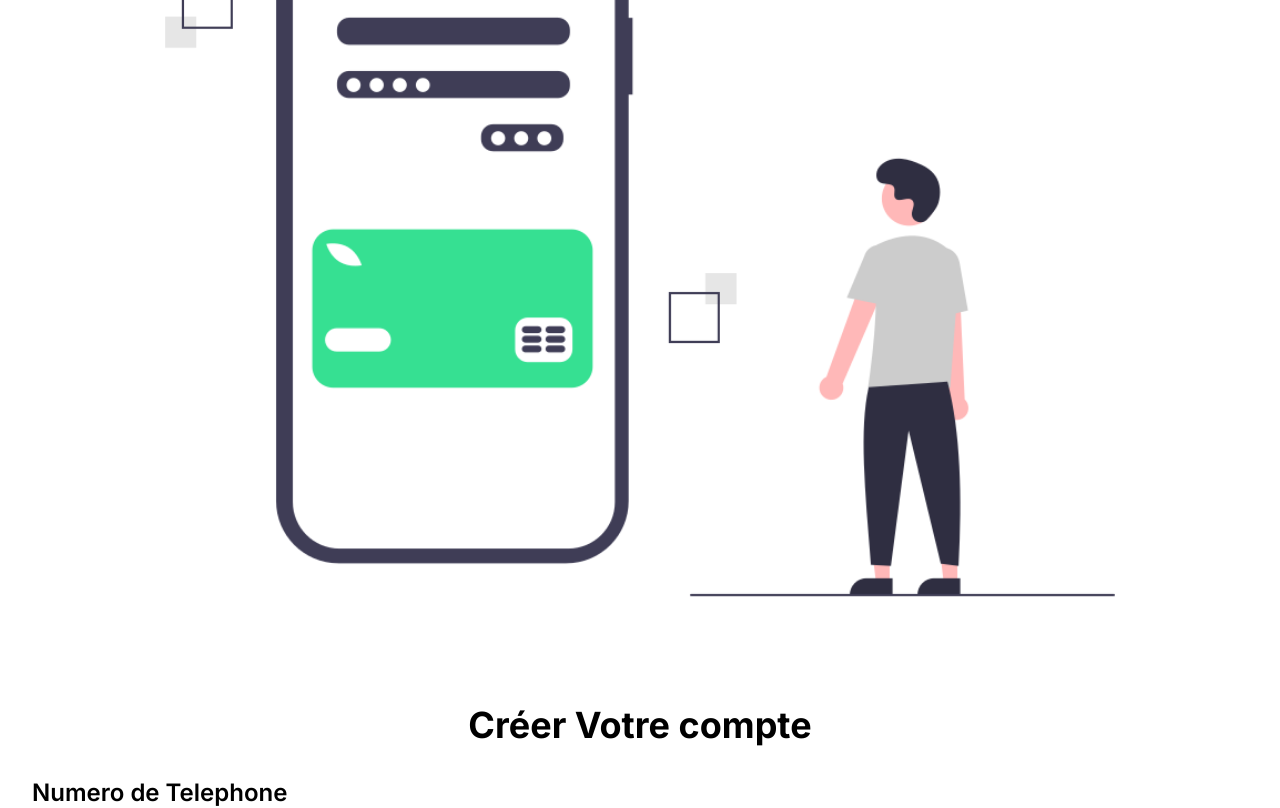
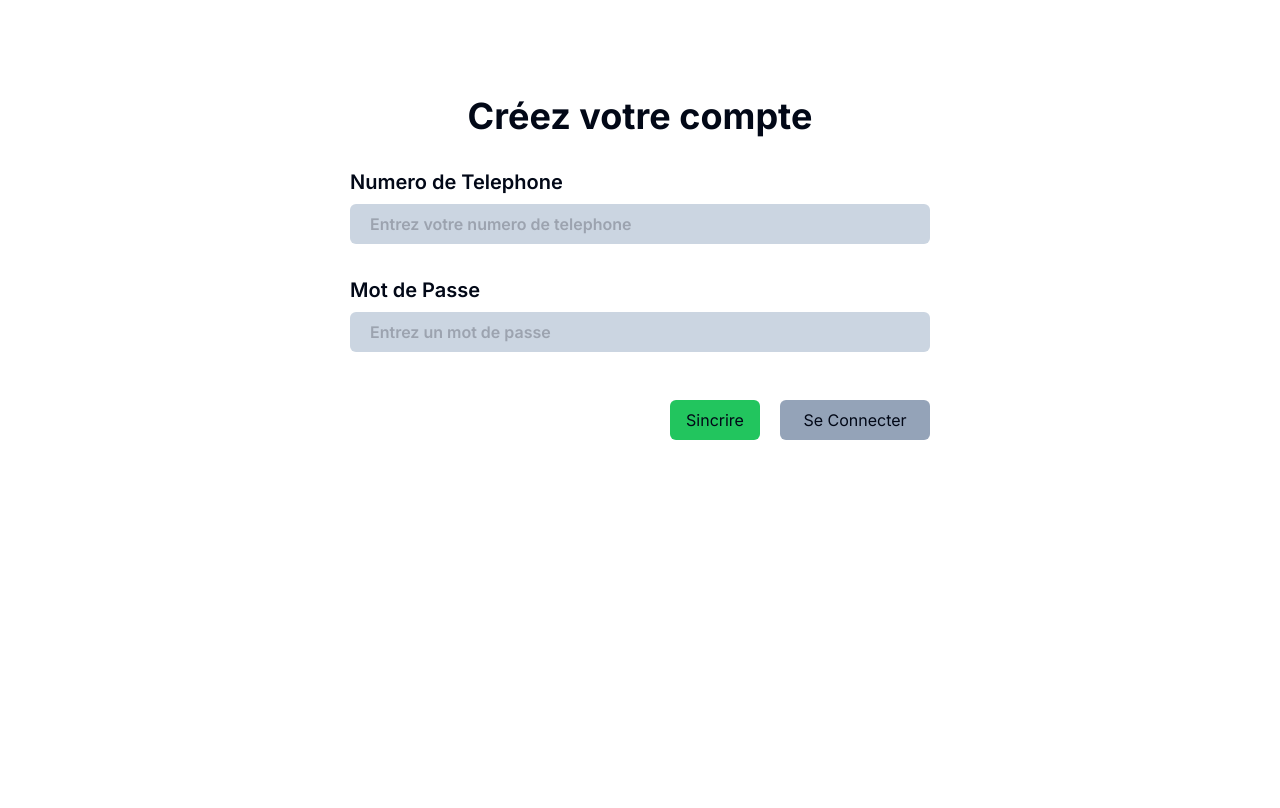
Before and after one commit to Baguel/fastpay-app1, a Next.js app: page /login in a window 1280 px wide. Shown: the top 808 px of the page. Built offline with nearby package versions, Linux system fonts and the light colour scheme.

Commit message:
creation of frontend

```diff
--- a/app/login/page.js
+++ b/app/login/page.js
@@ -3,23 +3,22 @@ import { Input } from "@/components/ui/input"
 
 export default function Login() {
   return (
-    <main className="h-screen w-full flex items-center justify-center">
-        <div className="container mx-auto">
-            <div>
-                <Image layout="responsive" width={100} height={100}  src="/undraw_Mobile_pay_re_sjb8 (1).png" alt="payment picture"/>
-                <h1 className="text-4xl mt-5 text-center font-bold text-black xs:text-2xl">Créer Votre compte</h1>
+    <main className="flex items-center justify-center">
+        <div className="h-[950px] max-w-[700px]">
+            <div className="">
+                <h1 className="mt-24 text-center font-bold text-4xl">Créez votre compte</h1>
             </div>
             <div className="mt-8">
-                <h1 className="text-2xl font-semibold text-black">Numero de Telephone</h1>
-                <input className="w-[520px] h-[40px] xs:w-[370px] p-5 mt-2 rounded-lg bg-slate-300" placeholder="Mettez votre numero de telephone"/>
+                <h1 className="font-semibold text-xl">Numero de Telephone</h1>
+                <input className="rounded-md lg:w-[580px] h-[40px] xs:w-[400px]  md:w-[500px] cs:w-[340px] px-5 font-semibold mt-2 bg-slate-300" placeholder="Entrez votre numero de telephone"/>
             </div>
-            <div className=" mt-8">
-                <h1 className="text-2xl font-semibold text-black">Mot de Passe</h1>
-                <input type="password" className="w-[520px] h-[40px] xs:w-[370px] p-5 mt-2 rounded-lg bg-slate-300" placeholder="Mettez votre numero de telephone"/>
+            <div className="mt-8">
+                <h1 className="font-semibold text-xl">Mot de Passe</h1>
+                <input type="password" className="rounded-md lg:w-[580px] h-[40px] xs:w-[400px] md:w-[500px] cs:w-[340px] px-5 font-semibold mt-2 bg-slate-300" placeholder="Entrez un mot de passe"/>
             </div>
-            <div className="mt-8 flex gap-9 justify-end">
+            <div className="mt-12 flex gap-5 justify-end">
+                <button className="bg-green-500 h-[40px] w-[90px] rounded-md">Sincrire</button>
                 <button className="bg-slate-400 h-[40px] w-[150px] rounded-md">Se Connecter</button>
-                <button className="bg-green-500 h-[40px] w-[90px] rounded-md">Sincrire</button>
             </div>
         </div>
     </main>
--- a/app/register/page.js
+++ b/app/register/page.js
@@ -3,10 +3,10 @@ import { Input } from "@/components/ui/input"
 
 export default function Register() {
   return (
-    <main className="h-screen w-md flex items-center justify-center bg-red-500">
+    <main className="flex items-center justify-center">
         <div className="h-[950px] max-w-[700px]">
             <div>
-                <h1 className="mt-32 text-center font-bold text-4xl">Créez votre compte</h1>
+                <h1 className="mt-24 text-center font-bold text-4xl">Créez votre compte</h1>
             </div>
             <div className="mt-8">
                 <h1 className="font-semibold text-xl">Nom Complet</h1>
@@ -32,6 +32,10 @@ export default function Register() {
                 <h1 className="font-semibold text-xl">Image carte FLASHPAY</h1>
                 <Input className="rounded-md lg:w-[580px] h-[40px] xs:w-[400px]  md:w-[500px] cs:w-[340px] px-5 font-semibold mt-2  bg-slate-300" id="picture" type="file" />
             </div>
+            <div className="mt-12 flex gap-5 justify-end">
+                <button className="bg-slate-400 h-[40px] w-[150px] rounded-md">Se Connecter</button>
+                <button className="bg-green-500 h-[40px] w-[90px] rounded-md">Sincrire</button>
+            </div>
         </div>
     </main>
   );
--- /dev/null
+++ b/app/welcome/page.js
@@ -0,0 +1,17 @@
+import Image from "next/image";
+import { Input } from "@/components/ui/input"
+
+export default function Welcome() {
+  return (
+    <main className="flex h-screen items-center justify-center bg-green-600">
+        <div className="h-[950px] max-w-[700px]">
+            <div className="h-[250px] max-w-[480px] bg-red-700 rounded-xl bg-center" src='/562949.jpg'>
+                <Image className="absolute bg-center rounded-xl" height={250} width={480} src="/562949.jpg"/>
+                <div className="relative">
+                    <h1 className="text-xl font-semibold mt-2">FASTPAY</h1>
+                </div>
+            </div>
+        </div>
+    </main>
+  );
+}
```
Also changed, not shown: public/562949.jpg (added).
